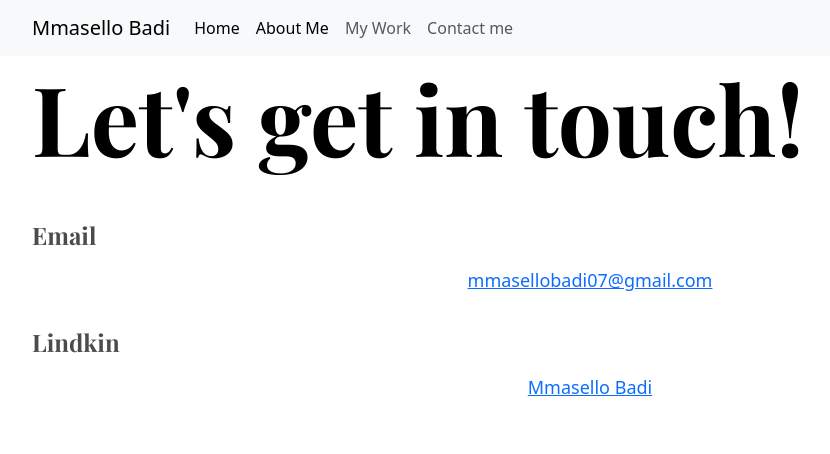
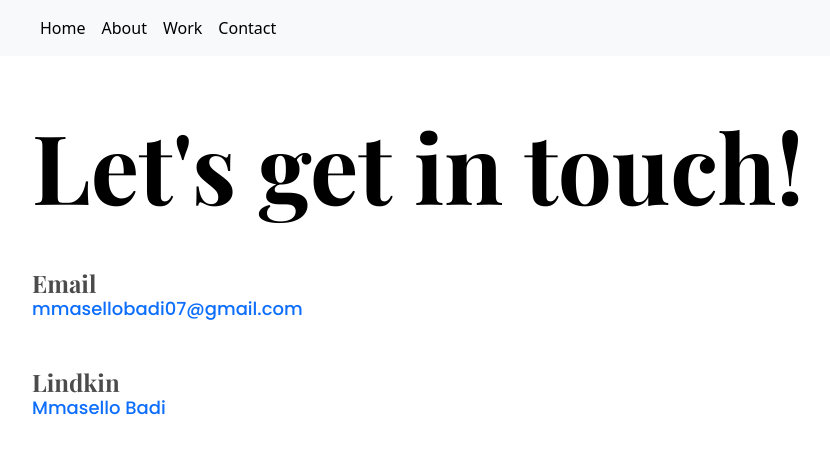
Before and after one commit to MmaselloB/Portfolio, a plain HTML site: page contact.html in a window 1280 px wide. Shown: the whole page, without its empty margins (50-880 px from the left). Drawn offline with nearby package versions, Linux system fonts and the light colour scheme.

Commit message:
Styling the header

```diff
--- a/contact.html
+++ b/contact.html
@@ -26,9 +26,7 @@
   <body>
     <nav class="navbar navbar-expand-lg navbar-light bg-light fixed-top">
       <div class="container">
-        <a class="navbar-brand" href="index.html" title="homepage"
-          >Mmasello Badi</a
-        >
+
         <button
           class="navbar-toggler"
           type="button"
@@ -49,14 +47,14 @@
             </li>
             <li class="nav-item">
               <a class="nav-link active" aria-current="page" href="about.html"
-                >About Me</a
+                >About</a
               >
             </li>
             <li class="nav-item">
-              <a class="nav-link" href="work.html" title="My-Work">My Work</a>
+              <a class="nav-link" href="work.html" title="My-Work">Work</a>
             </li>
             <li class="nav-item">
-              <a class="nav-link" href="work.html">Contact me</a>
+              <a class="nav-link" href="work.html">Contact</a>
             </li>
 
           </ul>
@@ -65,24 +63,25 @@
     </nav>
     <div class="container">
         <div class="row">
-            <h1 class="mb-5">
+            <h1 class="mt-5">
                 Let's get in touch!
             </h1>
-            <h3>
+            <div class="contactLinks">
+            <h3 class="mt-5">
                 Email
             </h3>
             <p>
-                <a href="mailto:mmasellobadi07@gmail.com">
+                <a href="mailto:mmasellobadi07@gmail.com" >
                 mmasellobadi07@gmail.com </a>
             </p>
-              <h3>
+              <h3 class="mt-5">
                 Lindkin
             </h3>
             <p>
                 <a href="https://www.linkedin.com/in/mmasello-b-62517a1b5/" target="_blank">
                 Mmasello Badi</a>
             </p>
-
+        </div>
         </div>
 
     </div>
--- a/style.css
+++ b/style.css
@@ -6,6 +6,14 @@
   --default-font-family: "Poppins", sans-serif;
 
 }
+
+.nav-link {
+ transition: all 100ms ease-in-out;
+ color: black;
+
+
+}
+
 
 body {
   margin: 60px auto;
@@ -169,6 +177,17 @@ p {
   margin-top: 4px;
 
 }
+.contactLinks p  {
+  text-align: left;
+  padding: 0;
+  line-break: 1;
+
+}
+.contactLinks a {
+  line-break: 1;
+  text-decoration: none;
+  font-family: var(--default-font-family);
+}
 
 
 @media (max-width:960px) {
```
Also changed, not shown: about.html (+5 -7 lines), index.html (+9 -9 lines), work.html (+5 -7 lines).
